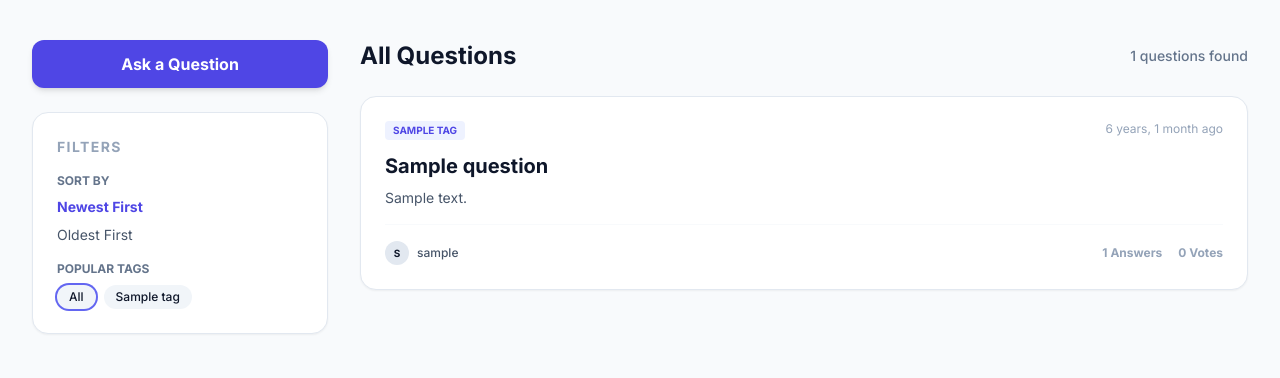
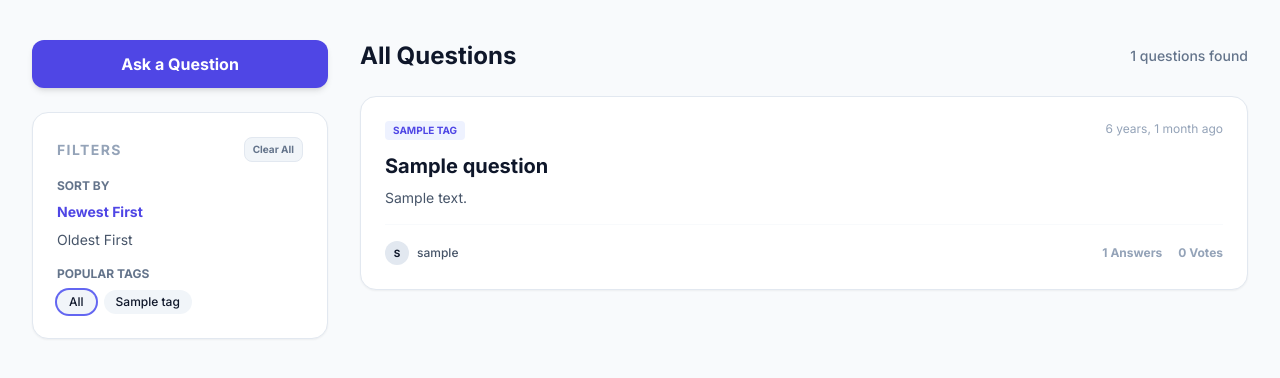
Before and after one commit to Kirubaa-Nandhini/QnA_application, a Django app: page /questions/ in a window 1280 px wide. Shown: the part 65-443 px from the top of the page. Run offline with Django 5.2, Linux system fonts and the light colour scheme; tables that the repository leaves empty hold one stand-in row (values such as "Sample post"); some libraries are stand-ins or nearby versions.

Commit message:
feat:Implement clear filter functionality
Improved the filtering experience by adding clear buttons for active
search and tag filters, allowing users to remove filters individually
without resetting others. It also introduces a default sorting reset
option and enhances the search bar with a dynamic clear button.

```diff
--- a/questions/templates/questions/question_list.html
+++ b/questions/templates/questions/question_list.html
@@ -14,16 +14,22 @@
 
         <div
             class="bg-white dark:bg-slate-900 p-6 rounded-2xl border border-slate-200 dark:border-slate-800 shadow-sm transition-colors">
-            <h3 class="text-sm font-bold text-slate-400 uppercase tracking-widest mb-4">Filters</h3>
+            <div class="flex items-center justify-between mb-4">
+                <h3 class="text-sm font-bold text-slate-400 uppercase tracking-widest">Filters</h3>
+                <a href="{% query_transform tag='' sort='' %}"
+                    class="px-2 py-1 bg-slate-100 dark:bg-slate-800 border border-slate-200 dark:border-slate-700 rounded-lg text-[10px] font-bold text-slate-500 dark:text-slate-400 hover:text-indigo-600 dark:hover:text-indigo-300 hover:border-indigo-300 dark:hover:border-indigo-800 transition-all">
+                    Clear All
+                </a>
+            </div>
 
             <div class="space-y-4">
                 <div>
                     <label class="block text-xs font-bold text-slate-500 mb-2 uppercase">Sort By</label>
                     <div class="flex flex-col space-y-2">
-                        <a href="?sort=newest{% if current_tag %}&tag={{ current_tag }}{% endif %}{% if current_query %}&q={{ current_query }}{% endif %}"
+                        <a href="{% query_transform sort='newest' %}"
                             class="text-sm {% if current_sort == 'newest' %}text-indigo-600 dark:text-indigo-400 font-bold{% else %}text-slate-600 dark:text-slate-400 hover:text-indigo-600 dark:hover:text-indigo-400{% endif %} transition">Newest
                             First</a>
-                        <a href="?sort=oldest{% if current_tag %}&tag={{ current_tag }}{% endif %}{% if current_query %}&q={{ current_query }}{% endif %}"
+                        <a href="{% query_transform sort='oldest' %}"
                             class="text-sm {% if current_sort == 'oldest' %}text-indigo-600 dark:text-indigo-400 font-bold{% else %}text-slate-600 dark:text-slate-400 hover:text-indigo-600 dark:hover:text-indigo-400{% endif %} transition">Oldest
                             First</a>
                     </div>
@@ -32,12 +38,17 @@
                 <div>
                     <label class="block text-xs font-bold text-slate-500 mb-2 uppercase">Popular Tags</label>
                     <div class="flex flex-wrap gap-2">
-                        <a href="?sort={{ current_sort }}{% if current_query %}&q={{ current_query }}{% endif %}"
-                            class="px-3 py-1 bg-slate-100 dark:bg-slate-800 rounded-full text-xs font-medium hover:bg-indigo-100 dark:hover:bg-indigo-900 transition {% if not current_tag %}ring-2 ring-indigo-500{% endif %}">All</a>
+                        <a href="{% query_transform tag='' %}"
+                            class="px-3 py-1 bg-slate-100 dark:bg-slate-800 rounded-full text-xs font-medium hover:bg-indigo-100 dark:hover:bg-indigo-900 transition {% if not current_tag %}ring-2 ring-indigo-500 bg-indigo-50 dark:bg-indigo-900/30{% endif %}">All</a>
                         {% for tag in tags %}
-                        <a href="?tag={{ tag.name }}&sort={{ current_sort }}{% if current_query %}&q={{ current_query }}{% endif %}"
-                            class="px-3 py-1 bg-slate-100 dark:bg-slate-800 rounded-full text-xs font-medium hover:bg-indigo-100 dark:hover:bg-indigo-900 transition {% if current_tag == tag.name %}ring-2 ring-indigo-500{% endif %}">
+                        <a href="{% if current_tag == tag.name %}{% query_transform tag='' %}{% else %}{% query_transform tag=tag.name %}{% endif %}"
+                            class="inline-flex items-center px-3 py-1 bg-slate-100 dark:bg-slate-800 rounded-full text-xs font-medium hover:bg-indigo-100 dark:hover:bg-indigo-900 transition {% if current_tag == tag.name %}ring-2 ring-indigo-500 bg-indigo-50 dark:bg-indigo-900/30{% endif %}">
                             {{ tag.name }}
+                            {% if current_tag == tag.name %}
+                            <span class="ml-1.5 flex items-center justify-center w-3 h-3 rounded-full bg-indigo-200 dark:bg-indigo-700 text-indigo-800 dark:text-indigo-200">
+                                <svg fill="none" stroke="currentColor" viewBox="0 0 24 24" class="w-2 h-2"><path stroke-linecap="round" stroke-linejoin="round" stroke-width="3" d="M6 18L18 6M6 6l12 12"></path></svg>
+                            </span>
+                            {% endif %}
                         </a>
                         {% endfor %}
                     </div>
@@ -50,13 +61,24 @@
     <!-- Question List -->
     <div class="w-full md:w-3/4 space-y-6">
         <div class="flex justify-between items-center mb-4">
-            <h2 class="text-2xl font-bold text-slate-900 dark:text-slate-100">
+            <h2 class="text-2xl font-bold text-slate-900 dark:text-slate-100 flex items-center flex-wrap">
                 {% if current_query %}
-                Search results for <span class="italic text-indigo-600 dark:text-indigo-400">"{{ current_query }}"</span>
-                {% if current_tag %} under <span class="text-indigo-500 dark:text-indigo-400">{{ current_tag }}</span>
-                {%endif %}
+                Search results for <span class="italic text-indigo-600 dark:text-indigo-400 mx-2">"{{ current_query }}"</span>
+                <a href="{% query_transform q='' %}" class="inline-flex items-center text-slate-400 hover:text-rose-500 transition mr-4" title="Clear search">
+                    <svg class="w-5 h-5 border border-slate-200 dark:border-slate-800 rounded-full p-1" fill="none" stroke="currentColor" viewBox="0 0 24 24"><path stroke-linecap="round" stroke-linejoin="round" stroke-width="2.5" d="M6 18L18 6M6 6l12 12"></path></svg>
+                </a>
+                {% if current_tag %}
+                <span class="text-slate-400 font-normal mr-2">under</span>
+                <span class="text-indigo-500 dark:text-indigo-400">{{ current_tag }}</span>
+                <a href="{% query_transform tag='' %}" class="inline-flex items-center ml-1 text-slate-400 hover:text-rose-500 transition" title="Clear tag filter">
+                    <svg class="w-4 h-4 border border-slate-200 dark:border-slate-800 rounded-full p-0.5" fill="none" stroke="currentColor" viewBox="0 0 24 24"><path stroke-linecap="round" stroke-linejoin="round" stroke-width="2.5" d="M6 18L18 6M6 6l12 12"></path></svg>
+                </a>
+                {% endif %}
                 {% elif current_tag %}
-                Questions tagged with <span class="text-indigo-600 dark:text-indigo-400">"{{ current_tag }}"</span>
+                Questions tagged with <span class="text-indigo-600 dark:text-indigo-400 mx-2">"{{ current_tag }}"</span>
+                <a href="{% query_transform tag='' %}" class="inline-flex items-center text-slate-400 hover:text-rose-500 transition" title="Clear tag filter">
+                    <svg class="w-5 h-5 border border-slate-200 dark:border-slate-800 rounded-full p-1" fill="none" stroke="currentColor" viewBox="0 0 24 24"><path stroke-linecap="round" stroke-linejoin="round" stroke-width="2.5" d="M6 18L18 6M6 6l12 12"></path></svg>
+                </a>
                 {% else %}
                 All Questions
                 {% endif %}
--- a/templates/base.html
+++ b/templates/base.html
@@ -1,4 +1,4 @@
-{% load static %}
+{% load static query_transform %}
 <!DOCTYPE html>
 <html lang="en">
 
@@ -110,8 +110,17 @@
                         </svg>
                     </div>
                     <input type="text" name="q" value="{{ request.GET.q|default:'' }}"
-                        class="block w-full pl-10 pr-3 py-2 bg-slate-100 dark:bg-slate-900 border border-slate-200 dark:border-slate-800 rounded-xl text-sm leading-5 placeholder-slate-500 focus:outline-none focus:bg-white dark:focus:bg-slate-800 focus:ring-2 focus:ring-indigo-100 dark:focus:ring-indigo-900 focus:border-indigo-400 transition-all sm:text-sm shadow-inner-sm text-slate-900 dark:text-slate-100"
+                        class="block w-full pl-10 {% if request.GET.q %}pr-10{% else %}pr-3{% endif %} py-2 bg-slate-100 dark:bg-slate-900 border border-slate-200 dark:border-slate-800 rounded-xl text-sm leading-5 placeholder-slate-500 focus:outline-none focus:bg-white dark:focus:bg-slate-800 focus:ring-2 focus:ring-indigo-100 dark:focus:ring-indigo-900 focus:border-indigo-400 transition-all sm:text-sm shadow-inner-sm text-slate-900 dark:text-slate-100"
                         placeholder="Search questions, tags, or topics...">
+                    {% if request.GET.q %}
+                    <div class="absolute inset-y-0 right-0 pr-3 flex items-center">
+                        <a href="{% url 'question_list' %}{% query_transform q='' %}" class="text-slate-400 hover:text-rose-500 transition" title="Clear search">
+                            <svg class="h-4 w-4" fill="none" stroke="currentColor" viewBox="0 0 24 24">
+                                <path stroke-linecap="round" stroke-linejoin="round" stroke-width="2.5" d="M6 18L18 6M6 6l12 12"></path>
+                            </svg>
+                        </a>
+                    </div>
+                    {% endif %}
                 </form>
 
                 <div class="flex items-center space-x-6 shrink-0">
```
